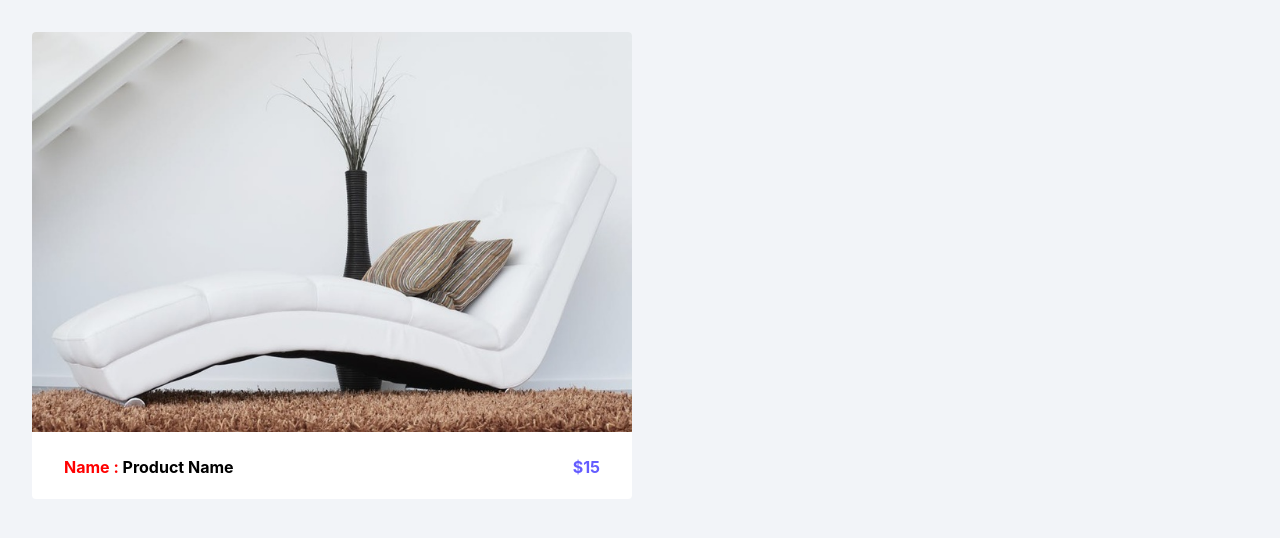
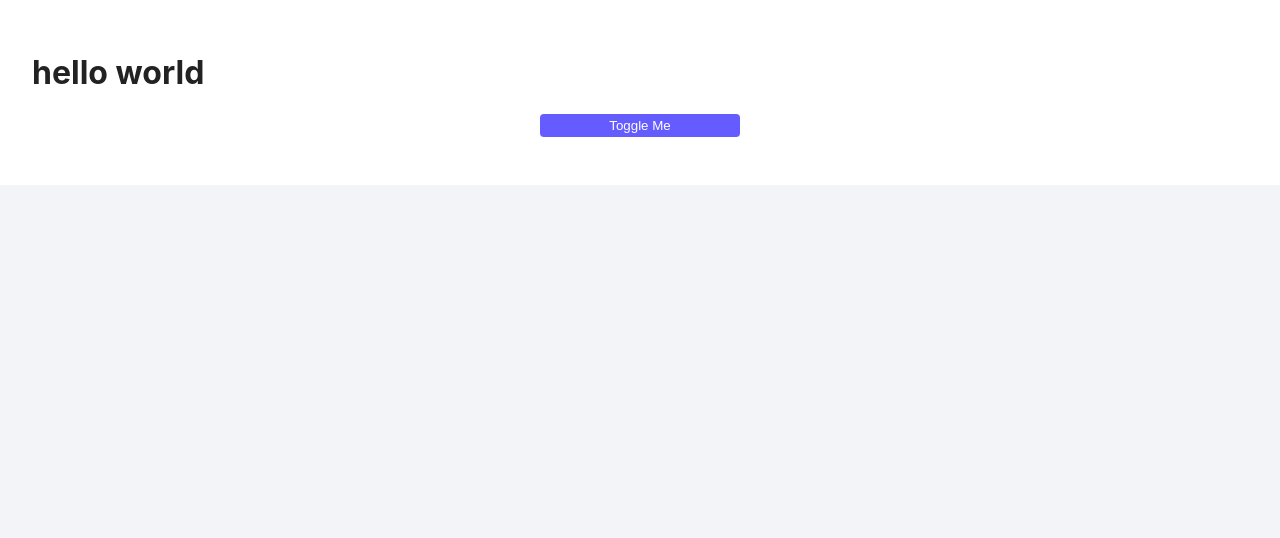
Before and after one commit to jacobtellep/styled-components-course, a React (Create React App) app: page / in a window 1280 px wide. Shown: the top 538 px of the page. Built offline with nearby package versions, Linux system fonts and the light colour scheme.

Commit message:
basic theming

```diff
--- a/src/App.js
+++ b/src/App.js
@@ -1,14 +1,41 @@
+import styled, { ThemeProvider } from 'styled-components';
 import { StyledEngineProvider } from '@mui/material/styles'; // needed to override mui styles
-import Card from './components/Card';
 import GlobalStyles from './global-styles';
+import { useState } from 'react';
+
+const BaseTheme = {
+  color: '#222',
+  background: '#fff',
+};
+
+const DarkTheme = {
+  color: '#fff',
+  background: '#222',
+};
+
+const Container = styled.div`
+  padding: 2rem;
+  color: ${(props) => props.theme.color};
+  background: ${(props) => props.theme.background};
+`;
 
 function App() {
+  const [baseTheme, setTheme] = useState(true);
+
+  const toggleTheme = () => {
+    setTheme(!baseTheme);
+  };
   return (
     <StyledEngineProvider injectFirst>
-      <div style={{ padding: '2rem' }}>
+      <ThemeProvider theme={baseTheme ? BaseTheme : DarkTheme}>
         <GlobalStyles />
-        <Card />
-      </div>
+        <Container>
+          <h1>hello world</h1>
+          <button className='btn' onClick={toggleTheme}>
+            toggle me
+          </button>
+        </Container>
+      </ThemeProvider>
     </StyledEngineProvider>
   );
 }
--- a/src/global-styles.js
+++ b/src/global-styles.js
@@ -16,6 +16,19 @@ body {
   -moz-osx-font-smoothing: grayscale;
   background: #f2f4f8;
 }
+
+.btn {
+  background: #645cff;
+  color: #fff;
+  border: none;
+  border-radius: .25rem;
+  cursor: pointer;
+  text-transform: capitalize;
+  padding: .25rem;
+  display: block;
+  width: 200px;
+  margin: 1rem auto;
+}
 `;
 
 export default GlobalStyles;
```
